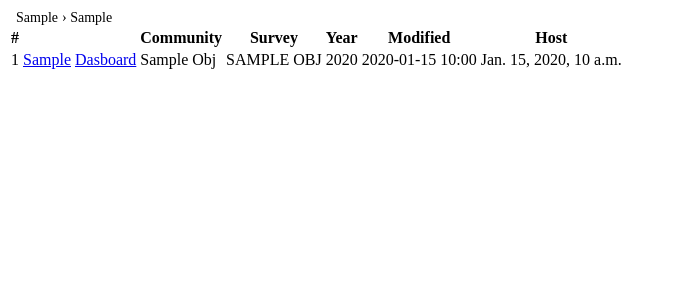
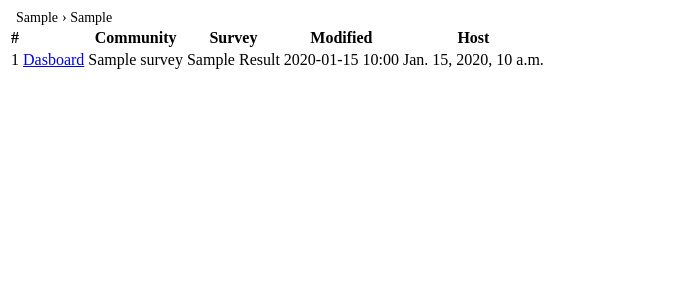
Before and after one commit to botswana-harvard/edc-enumeration, a Django app: template enumeration/templates/enumeration/list.html in a window 1280 px wide. Shown: the top 300 px of the page, without its empty margins (0-673 px from the left). Run offline with Django 3.2, Linux system fonts and the light colour scheme; the template is opened without the code that fills it: most values are stand-ins (such as "Sample title", 1, 10 or a date in 2020); some libraries are stand-ins or nearby versions.

Commit message:
dashboard

```diff
--- a/enumeration/templates/enumeration/dashboard/eligible_options.html
+++ b/enumeration/templates/enumeration/dashboard/eligible_options.html
@@ -2,9 +2,7 @@
 <!-- begin screening options -->
   <div class="btn-group">
     {% if household_member.enrollmentchecklist.is_eligible %}
-      <button class="btn btn-default btn-sm" type="button">
-        Consent
-      </button>
+      <a class="btn btn-default btn-sm" type="button" href="{% url 'bcpp-subject:dashboard_url' member=household_member.id %}"><i class="fa fa-user-circle-o fa-sm"></i></i> Dashboard</a>
     {% endif %}
     {% if not household_member.final_status_pending %}
     <button class="btn btn-default btn-sm" type="button">
--- a/enumeration/templates/enumeration/dashboard/members_panel_heading.html
+++ b/enumeration/templates/enumeration/dashboard/members_panel_heading.html
@@ -5,7 +5,7 @@
       <i class="fa fa-plus fa-sm"></i> <i class="fa fa-user fa-lg"></i></a>
 
  {% for obj in eligibility_buttons %}
-   <a title="{% if obj.add %}add{% else %}change{% endif %} {{ obj.verbose_name }}" class="btn btn-sm btn-{% if obj.id %}default{% else %}warning{% endif %} {% if obj.disabled %}disabled{% endif %}" role="button" href="{% if obj.add %}{% url obj.url_name %}{% else %}{% url obj.url_name obj.id %}{% endif %}?next=enumeration:dashboard_url,household_identifier,survey&household_structure={{ household_structure.id }}&household_member={{ obj.member.id }}&survey={{ survey }}&household_identifier={{ household_identifier }}">
+   <a title="{% if obj.add %}add{% else %}change{% endif %} {{ obj.verbose_name }}" class="btn btn-sm btn-{% if obj.id %}default{% else %}warning{% endif %} {% if obj.disabled %}disabled{% endif %}" role="button" href="{% if obj.add %}{% url obj.url_name %}{% else %}{% url obj.url_name obj.id %}{% endif %}?next=enumeration:dashboard_url,household_identifier,survey&household_structure={{ obj.household_structure.id }}&household_member={{ obj.household_member.id }}&survey={{ survey }}&household_identifier={{ household_identifier }}">
       <i class="fa {% if obj.add %}fa-plus{% else %}fa-pencil{% endif %} fa-sm"></i> <i class="fa fa-user fa-lg"></i> {{ obj.verbose_name }}</a>
   {% endfor %}
 
--- a/enumeration/templates/enumeration/list.html
+++ b/enumeration/templates/enumeration/list.html
@@ -20,31 +20,35 @@
                         <th></th>
                         <th>Community</th>
                         <th>Survey</th>
-                        <th>Year</th>
                         <th>Modified</th>
                         <th>Host</th>
                     </thead>
                     <tbody>
-                      	{%  for obj in results %}
+                      {% for result in results %}
             						<tr>
                   				<td>{{ forloop.counter }}</td>
                   				<td style="white-space: nowrap">
-                      <a title="plot" role="button" class="btn btn-sm btn-default" href="{% url 'plot:list_url' plot_identifier=obj.plot_identifier %}"><i class="fa fa-building-o fa-md"></i></a>
-                      <a title="household" role="button" class="btn btn-sm btn-default" href="{% url 'household:list_url' obj.household_identifier %}"><i class="fa fa-home fa-lg"></i> {{ obj.household_identifier }}</i></a>
-                      <a title="household logs" role="button" class="btn btn-sm btn-default" href="{% url 'household:household_admin:household_householdlogentry_changelist' %}?q={{ obj.household_identifier }}"><i class="fa fa-files-o fa-lg"></i></a>
+                            <a title="plot" role="button" class="btn btn-sm btn-default" href="{% url 'plot:list_url' plot_identifier=result.plot_identifier %}"><i class="fa fa-building-o fa-md"></i></a>
+                            <a title="household" role="button" class="btn btn-sm btn-default" href="{% url 'household:list_url' result.household_identifier %}"><i class="fa fa-home fa-lg"></i> </a>
+
+                            <a title="household logs" role="button" class="btn btn-sm btn-default" href="{% url 'household:household_admin:household_householdlogentry_changelist' %}?q={{ result.household_identifier }}"><i class="fa fa-files-o fa-lg"></i></a>
+
+                            {% with history_objects=result.household_log_entries title="Household logs" add_button=survey current_history_object=result.household_log_entry %}
+                              {% include 'edc_base/controls/history_button.html' %}
+                            {% endwith %}
+
                             {% if survey %}
-            				    <a title="enumeration" role="button" class="btn btn-sm btn-default" href="{% url 'enumeration:list_url' household_identifier=obj.household_identifier %}"><i class="fa fa-sitemap fa-sm" aria-hidden="true"></i></a>
-                        <a title="enumeration dashboard" role="button" class="btn btn-sm btn-success" href="{% url 'enumeration:dashboard_url' household_identifier=obj.household_identifier survey=obj.survey %}"><i class="fa fa-sitemap fa-sm" aria-hidden="true"></i> Dasboard</a>
+                  				    <a title="enumeration" role="button" class="btn btn-sm btn-default" href="{% url 'enumeration:list_url' household_identifier=result.household_identifier %}"><i class="fa fa-sitemap fa-sm" aria-hidden="true"></i></a>
+                              <a title="enumeration dashboard" role="button" class="btn btn-sm btn-success" href="{% url 'enumeration:dashboard_url' household_identifier=result.household_identifier survey=result.survey %}"><i class="fa fa-sitemap fa-sm" aria-hidden="true"></i> Dasboard</a>
                             {% else %}
-                        <a title="enumeration" role="button" class="btn btn-sm btn-success" href="{% url 'enumeration:list_url' household_identifier=obj.household_identifier survey=obj.survey %}"><i class="fa fa-sitemap fa-sm" aria-hidden="true"></i></a>
-                        <a title="members" role="button" class="btn btn-sm btn-default{% if not obj.members %} disabled{% endif %}" href="{% url 'member:list_url' plot_identifier=obj.plot_identifier %}"><i class="fa fa-group fa-md"></i></a>
+                              <a title="enumeration" role="button" class="btn btn-sm btn-success" href="{% url 'enumeration:list_url' household_identifier=result.household_identifier survey=result.survey %}"><i class="fa fa-sitemap fa-sm" aria-hidden="true"></i></a>
+                              <a title="members" role="button" class="btn btn-sm btn-default{% if not result.members %} disabled{% endif %}" href="{% url 'member:list_url' plot_identifier=result.plot_identifier %}"><i class="fa fa-group fa-md"></i></a>
                             {% endif %}
                           </td>
-                    <td>{{ obj.community_name|title }}</td>
-                    <td>{{ obj.survey_name|upper }}</td>
-                    <td>{{ obj.survey_year|upper }}</td>
-                    <td>{{ obj.modified|date:"Y-m-d H:i" }}</td>
-                    <td>{{ obj.hostname_created }}</td>
+                          <td>{{ result.survey.short_name }}</td>
+                          <td>{{ result.community_name|title }}</td>
+                          <td>{{ result.modified|date:"Y-m-d H:i" }}</td>
+                          <td>{{ result.hostname_created }}</td>
                   			</tr>
               			  {% endfor %}
                     </tbody>
```
Also changed, not shown: enumeration/templates/enumeration/dashboard/members.html (+5 -4 lines), enumeration/templates/enumeration/dashboard/screening_options.html (+30 -13 lines), enumeration/views/dashboard_view.py (+28 -7 lines), enumeration/views/enumeration_view.py (+14 -10 lines), enumeration/views/utils.py (deleted, +0 -21 lines). Lines whose indentation alone changed are shown as unchanged.
